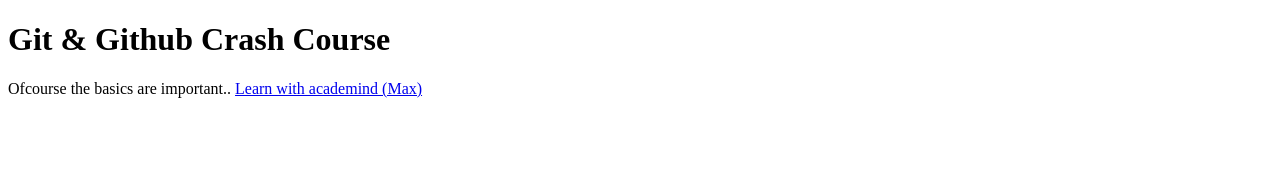
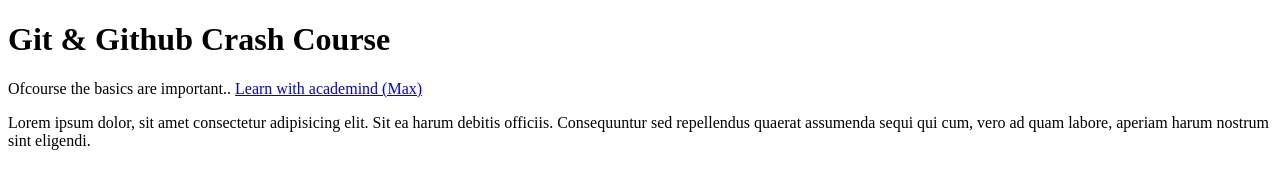
Before and after one commit to urekmazth/git-medium, a plain HTML site: page index.html in a window 1280 px wide. Drawn offline with Linux system fonts and the light colour scheme.

Commit message:
added some weird lorem text

```diff
--- a/index.html
+++ b/index.html
@@ -9,5 +9,6 @@
 <body>
     <h1>Git & Github Crash Course</h1>
     <p>Ofcourse the basics are important.. <a href="#">Learn with academind (Max)</a></p>
+    <p>Lorem ipsum dolor, sit amet consectetur adipisicing elit. Sit ea harum debitis officiis. Consequuntur sed repellendus quaerat assumenda sequi qui cum, vero ad quam labore, aperiam harum nostrum sint eligendi.</p>
 </body>
 </html>
```
